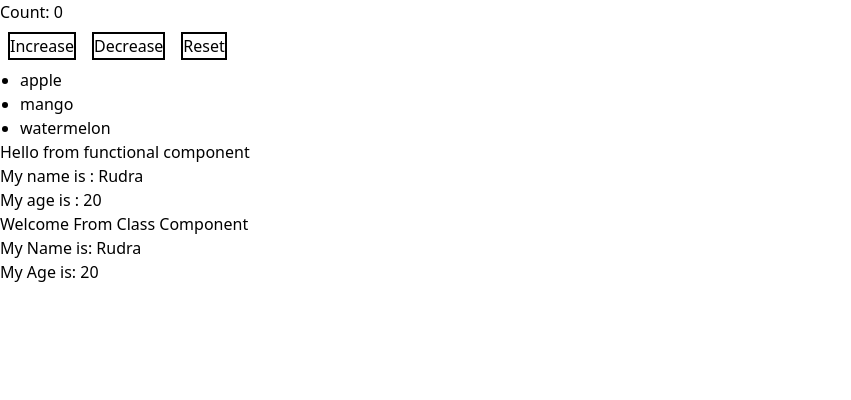
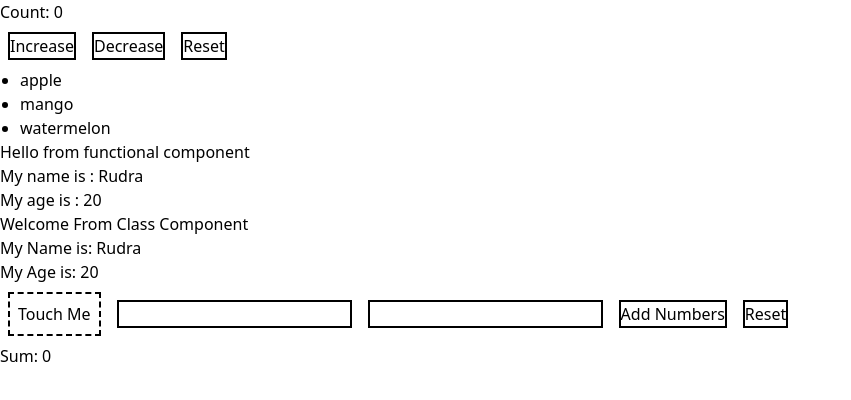
Before and after one commit to RudraJat/react-class, a React (Vite) app: page / in a window 1280 px wide. Shown: the top 400 px of the page, without its empty margins (0-851 px from the left). Built offline with nearby package versions, Linux system fonts and the light colour scheme.

Commit message:
made some of button functionality using useState

```diff
--- a/src/App.jsx
+++ b/src/App.jsx
@@ -20,6 +20,8 @@ import FunWelcome from './CA/FunWelcome';
 import ClaWelcome from './CA/ClaWelcome';
 import Click from './CA/Click';
 import MapList from './CA/MapList';
+import Alert from './CA/Alert';
+import AddButton from './CA/AddButton';
 
 function App(){
 
@@ -42,6 +44,8 @@ function App(){
         <FunWelcome name="Rudra" age="20"/>
         <ClaWelcome name="Rudra" age="20"/>
         <Caprac/>
+        <Alert/>
+        <AddButton/>
         </>
 
     )
--- /dev/null
+++ b/src/CA/AddButton.jsx
@@ -0,0 +1,20 @@
+import {useState} from "react";
+
+function AddButton(){
+    const[a, setA]=useState(0);
+    const[b, setB]=useState(0);
+    const[res, setRes]=useState(0);
+
+    return (
+        <>
+        {/* This plus is unary operator used for converting the input to number becuase by default it'll take a string before + "5" after + 5 */}
+        <input className="border-2  m-2" type="number" onChange={(e)=> setA(+e.target.value)} />
+        <input className="border-2  m-2" type="number" onChange={(e)=> setB(+e.target.value)} />
+        <button className="border-2 m-2" onClick={()=>setRes(a+b)}>Add Numbers</button>
+        <button className="border-2 m-2" onClick={()=>setRes(0)}>Reset</button>
+        <h1>Sum: {res}</h1>
+        </>
+    )
+}
+
+export default AddButton;
--- /dev/null
+++ b/src/CA/Alert.jsx
@@ -0,0 +1,11 @@
+function Alert(){
+    const handleClick =()=>{
+        alert("Button Clicked");
+    };
+    return(
+    <>
+    <button className="border-2 border-dashed p-2 m-2" onClick={handleClick}>Touch Me</button>
+    </>
+)}
+
+export default Alert;
```
